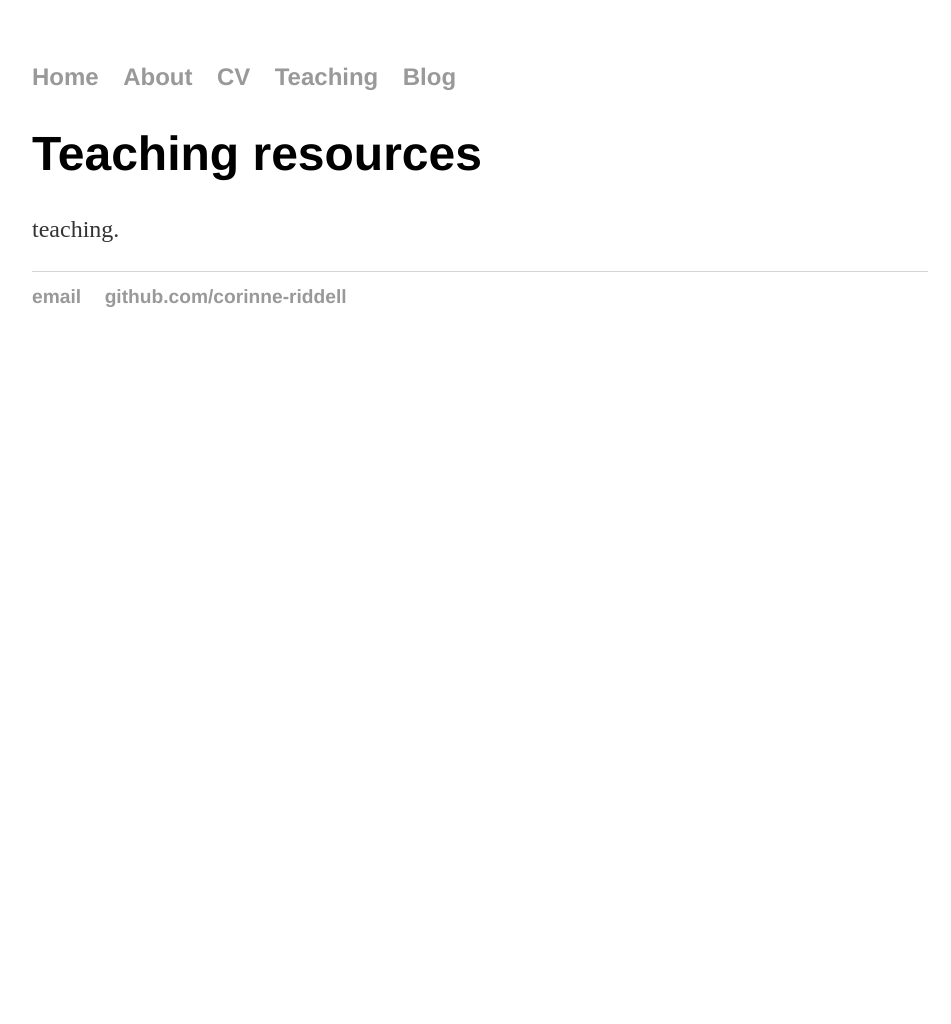
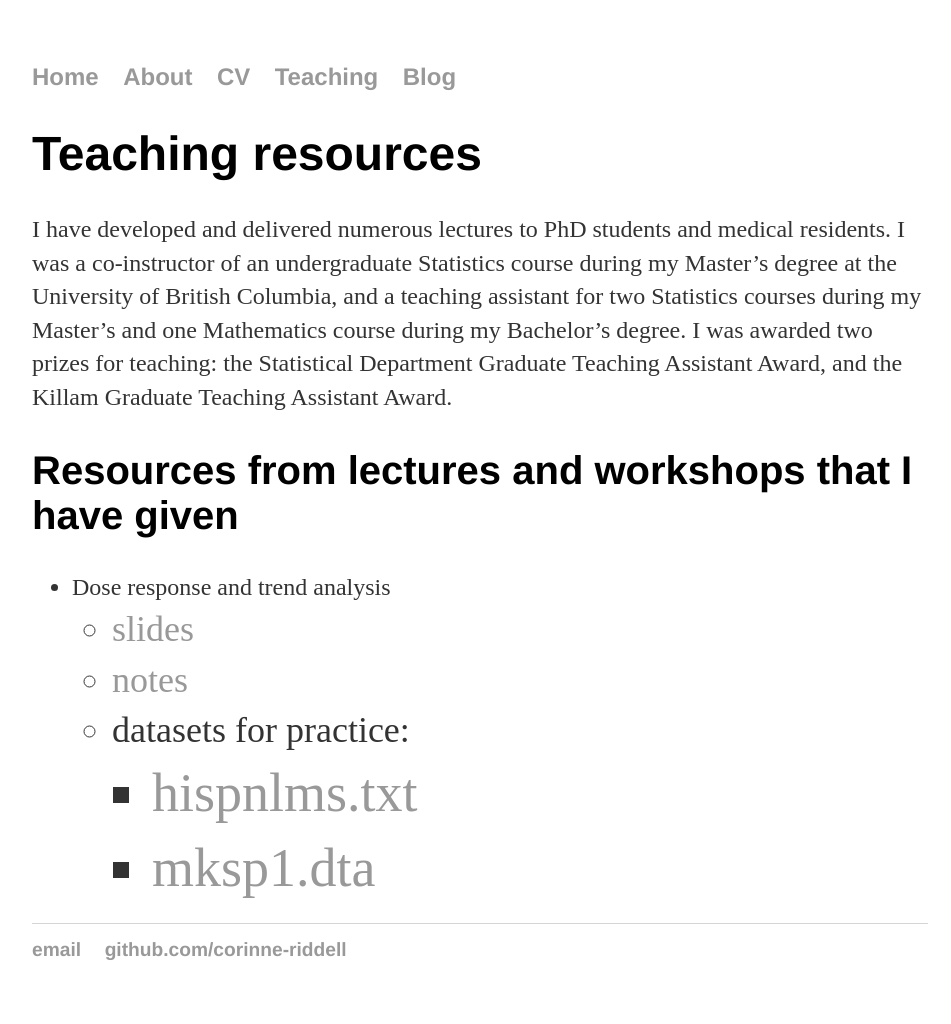
Before and after one commit to corinne-riddell/corinne-riddell.github.io, a Jekyll site: the page built from teaching/index.html, in a window 1280 px wide. Shown: the whole page, without its empty margins (160-1111 px from the left). Built offline with Jekyll 4.4.1, drawn with Linux system fonts in a browser that asks for light colours; before the commit the page ends 900 px from its top, so only the background shows below that.

Commit message:
updated teaching

```diff
--- a/teaching/index.html
+++ b/teaching/index.html
@@ -5,5 +5,18 @@ title: Teaching
 
 		<div class="teaching">
 			<h1>Teaching resources</h1>
-			<p>teaching.</p>
+			<p>I have developed and delivered numerous lectures to PhD students and medical residents. I was a co-instructor of an undergraduate Statistics course during my Master’s degree at the University of British Columbia, and a teaching assistant for two Statistics courses during my Master’s and one Mathematics course during my Bachelor’s degree. I was awarded two prizes for teaching: the Statistical Department Graduate Teaching Assistant Award, and the Killam Graduate Teaching Assistant Award. </p>
+			<h2>Resources from lectures and workshops that I have given</h2>
+			<ul>
+				<li>Dose response and trend analysis
+				<ul>
+					<li><a href="https://drive.google.com/open?id=0B0LpZ0kOzhDTV3Z2LW8yZzJEbFdaemxmUlFuVEFKUG93Ujg4">slides</a></li>
+					<li><a href="https://drive.google.com/open?id=0B0LpZ0kOzhDTN2kyRnJnNS00aGNCTGZTX0t1QmVYNW1LM0hN">notes</a></li>
+					<li>datasets for practice:
+						<ul>
+						<li><a href="https://drive.google.com/open?id=0B0LpZ0kOzhDTMU1DdWt0STRROElzTHZCNWxSQ2hKQk9obFU4">hispnlms.txt</a></li>
+					<li><a href="https://drive.google.com/open?id=0B0LpZ0kOzhDTRzJjSVRSUHVTWWlqeklIbFc3Nnl3b0lnd013">mksp1.dta</a></li>
+							</ul>
+					</li>
+				</ul>
 		</div>
```
